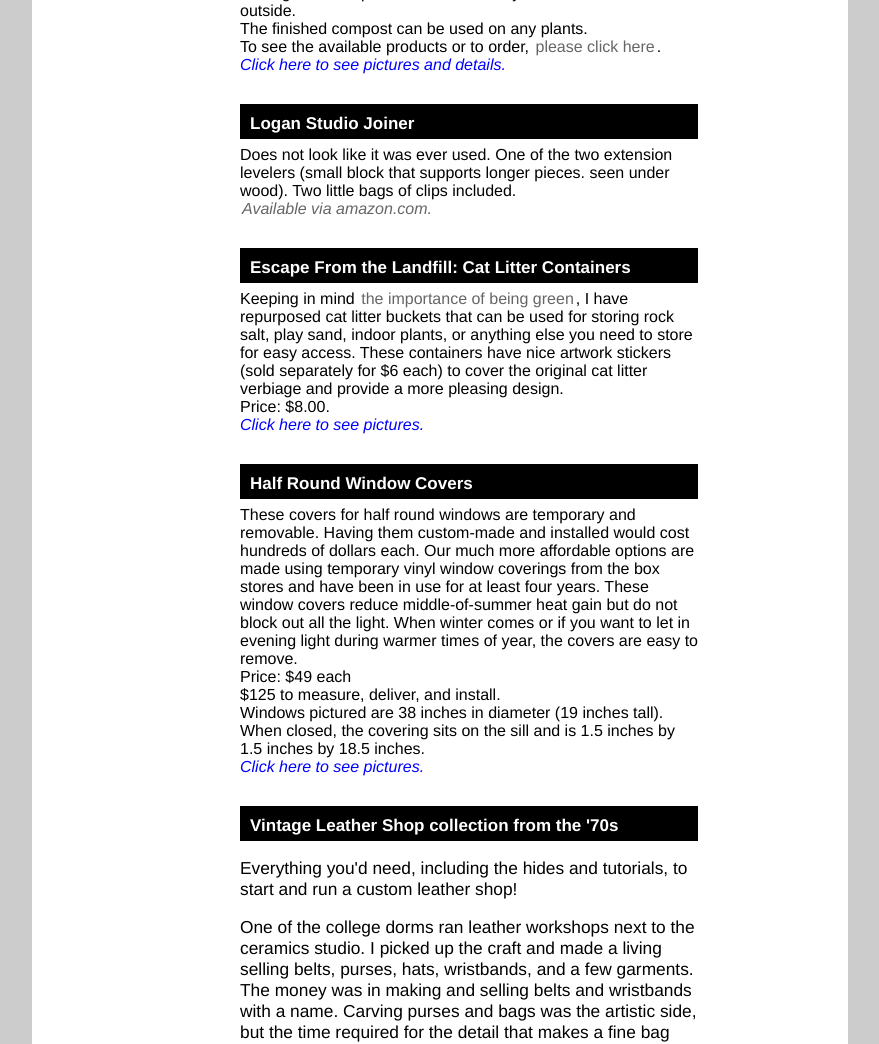
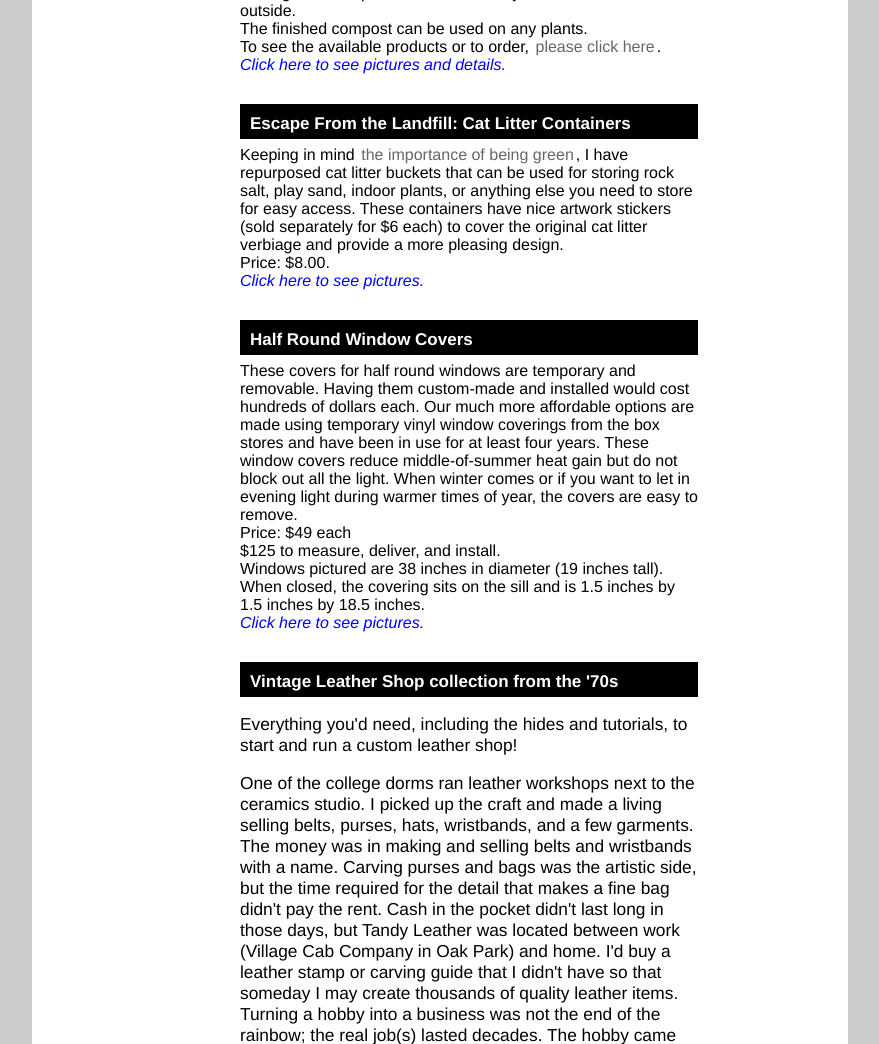
Before and after one commit to scatteredfrog/flirzelkwerp_pphm, a PHP site: page /toolsmats.php in a window 1280 px wide. Shown: the part 756-1800 px from the top of the page, without its empty margins (200-1079 px from the left). Run offline with PHP 8.4, Linux system fonts and the light colour scheme.

Commit message:
removed studio joiner

```diff
--- a/toolsmats.php
+++ b/toolsmats.php
@@ -167,18 +167,6 @@ recycled or thrown in the trash. Coming up with food "recipes" is quite fun." --
                     </div>
                     &nbsp;<br />
                 </div>
-                <div id="studio_joiner" class="sale saleTitle">
-                    Logan Studio Joiner
-                </div>
-                <div class="saleOtherStuff">
-                    <div class="sale saleDescription">
-                        Does not look like it was ever used. One of the two extension
-                        levelers (small block that supports longer pieces. seen under wood).
-                        Two little bags of clips included.<br />
-                        <a class="clickToSee" href="http://www.amazon.com/gp/offer-listing/B0009INFI2/ref=dp_olp_all_mbc?ie=UTF8&condition=all" target="_blank">Available via amazon.com.</a>
-                    </div>
-                </div>
-                &nbsp;<br />
                 <div id="litter" class="sale saleTitle">
                     Escape From the Landfill: Cat Litter Containers
                 </div>
```
